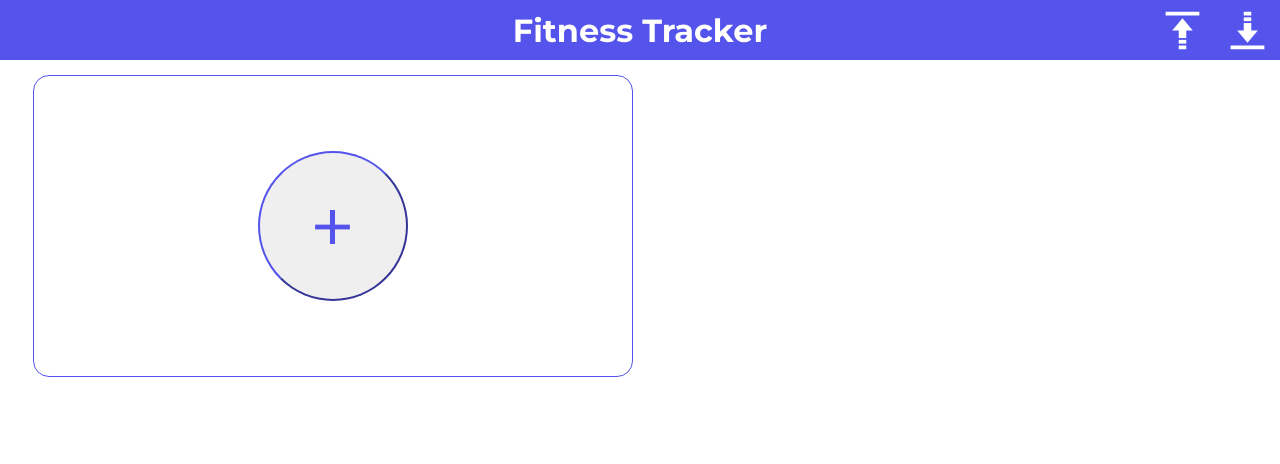
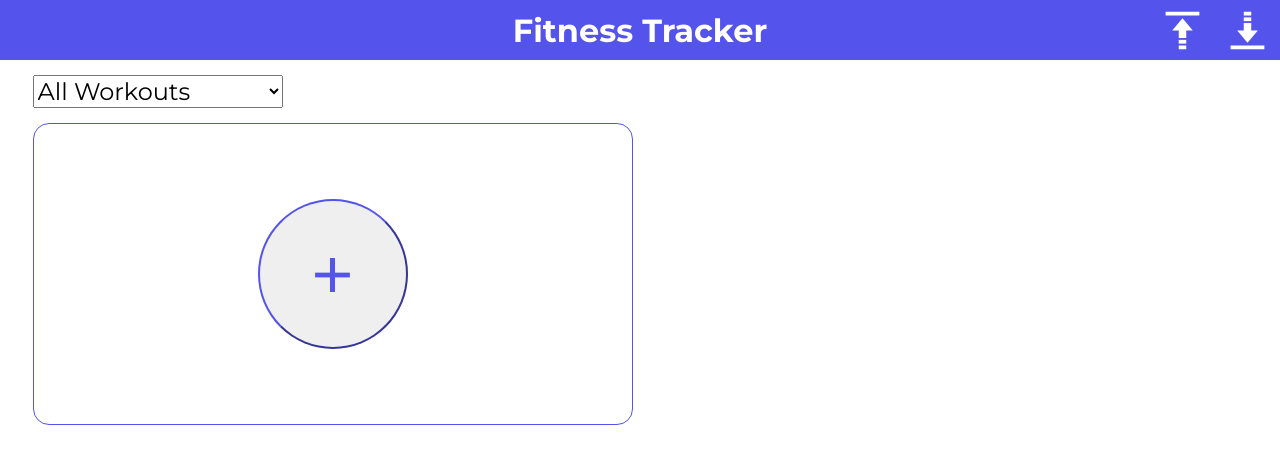
Before and after one commit to db981/fitness-app, a React (Create React App) app: page / in a window 1280 px wide. Shown: the top 464 px of the page. Built offline with nearby package versions, Linux system fonts and the light colour scheme.

Commit message:
Added ability to browse workouts by date

```diff
--- a/src/App.js
+++ b/src/App.js
@@ -6,6 +6,8 @@ import { useEffect, useState, useRef } from "react";
 
 function App() {
   const[workouts, setWorkouts] = useState([]);
+  const[workoutDates, setWorkoutDates] = useState({});
+  const[selectedDate, setSelectedDate] = useState(null);
   const downloadRef = useRef(null);
   const uploadRef = useRef(null);
 
@@ -18,6 +20,7 @@ function App() {
 
   useEffect(() => {
     localStorage.setItem("workouts", JSON.stringify(workouts));
+    loadWorkoutDates();
   }, [workouts]);
 
   const loadWorkouts = (loaded) => {
@@ -26,6 +29,19 @@ function App() {
       loaded[i] = new Workout(loaded[i].name, loaded[i].datapoints);
     }
     setWorkouts(loaded);
+  }
+
+  const loadWorkoutDates = () => {
+    const dates = {};
+    for(let i = 0; i < workouts.length; i++){
+      for(const datapoint of workouts[i].datapoints){
+        if(!dates[datapoint[0]]){
+          dates[datapoint[0]] = [];
+        }
+        dates[datapoint[0]].push(workouts[i].name);
+      }
+    }
+    setWorkoutDates(dates);
   }
 
   const workoutNameExists = (workoutName) => {
@@ -50,14 +66,17 @@ function App() {
         }
         return workout;
       });
-    })
+    });
   }
 
   const deleteWorkout = (workoutName) => {
     if(window.confirm(`Are you sure you want to delete ${workoutName} data?`)){
       setWorkouts((prev) => {
         return prev.filter((workout) => workout.name != workoutName);
-      })
+      });
+      if(workoutDates[selectedDate].includes(workoutName) && workoutDates[selectedDate].length == 1){
+        changeWorkouts({target: {value: 'all'}});
+      }
     }
   }
 
@@ -89,10 +108,29 @@ function App() {
     }
   }
 
+  const changeWorkouts = (e) => {
+    if(e.target.value === 'all'){
+      setSelectedDate(null);
+    }
+    else{
+      setSelectedDate(e.target.value);
+    }
+  }
+
+  const renderWorkoutDates = () => {
+    let dates = [];
+    for(const date of Object.keys(workoutDates).sort((a, b) => new Date(b) - new Date(a))){
+      dates.push(<option key={date} value={date}>{new Date(date).toISOString().slice(0, 10)}</option>)
+    }
+    return dates;
+  }
+
   const renderWorkouts = () => {
     let cards = [];
     for(const workout of workouts){
-      cards.push(<WorkoutCard workout={workout} addNewDatapoint={addNewDatapoint} deleteWorkout={deleteWorkout} key={workout.key}></WorkoutCard>);
+      if(selectedDate == null || workoutDates[selectedDate]?.includes(workout.name)){
+        cards.push(<WorkoutCard workout={workout} addNewDatapoint={addNewDatapoint} deleteWorkout={deleteWorkout} key={workout.key}></WorkoutCard>);
+      }
     }
     return cards;
   }
@@ -107,6 +145,10 @@ function App() {
         <input type="file" style={{display: "none"}} onChange={handleUpload} ref={uploadRef}></input>
       </header>
       <div className="workoutCardArea">
+        <select className="workoutSelect" onChange={changeWorkouts}>
+          <option value="all" defaultChecked>All Workouts</option>
+          {renderWorkoutDates()}
+        </select>
         {renderWorkouts()}
         <NewWorkoutCard addNewWorkout={addNewWorkout} workoutNameExists={workoutNameExists}></NewWorkoutCard>
       </div>
--- a/src/NewWorkoutCard.js
+++ b/src/NewWorkoutCard.js
@@ -27,6 +27,7 @@ function NewWorkoutCard(props) {
     <div className="newWorkoutCard">
       {formVisible ?
         <form className="newWorkoutForm" onSubmit={submitForm}>
+          <input type="submit" style={{display: "none"}}></input>
           <span className="workoutCardTitle">
             <button onClick={() => setFormVisible(false)}>
               <img src={BackArrow} alt="Cancel add new workout"></img>
--- a/src/WorkoutCard.js
+++ b/src/WorkoutCard.js
@@ -43,7 +43,7 @@ function WorkoutCard(props) {
   useEffect(() => {
     if (props.workout?.datapoints.length) {
       let labels = props.workout.datapoints.map((datapoint) => {
-        return (`${datapoint[0].getDate()}/${datapoint[0].getMonth()}/${datapoint[0].getFullYear()}`);
+        return (`${datapoint[0].getDate()}/${datapoint[0].getMonth() + 1}/${datapoint[0].getFullYear()}`);
       });
       let data = {
         labels,
--- a/src/style.css
+++ b/src/style.css
@@ -67,6 +67,13 @@ header{
   padding: 15px;
 
   background-color: white;
+}
+
+.workoutSelect{
+  grid-column: 1 / -1;
+  width: 250px;
+
+  font-size: 24px;
 }
 
 .workoutCard{
```
